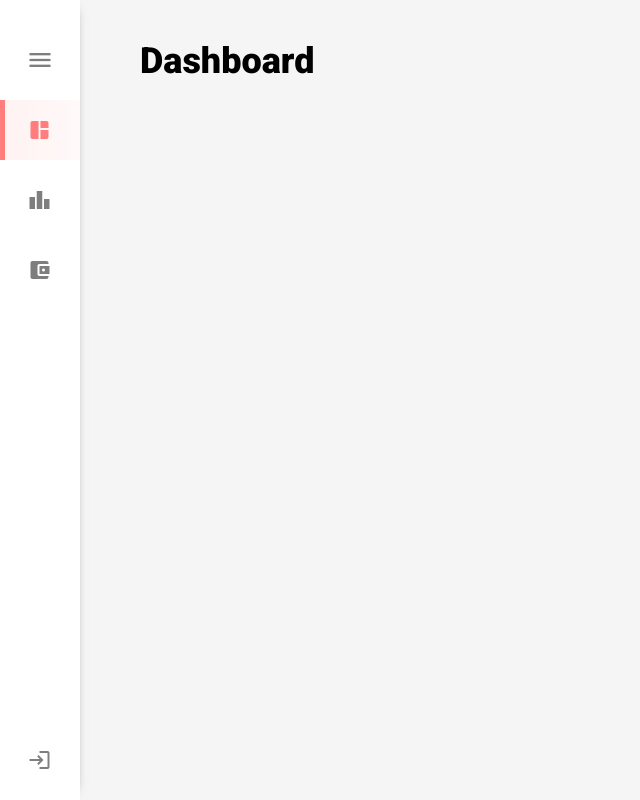
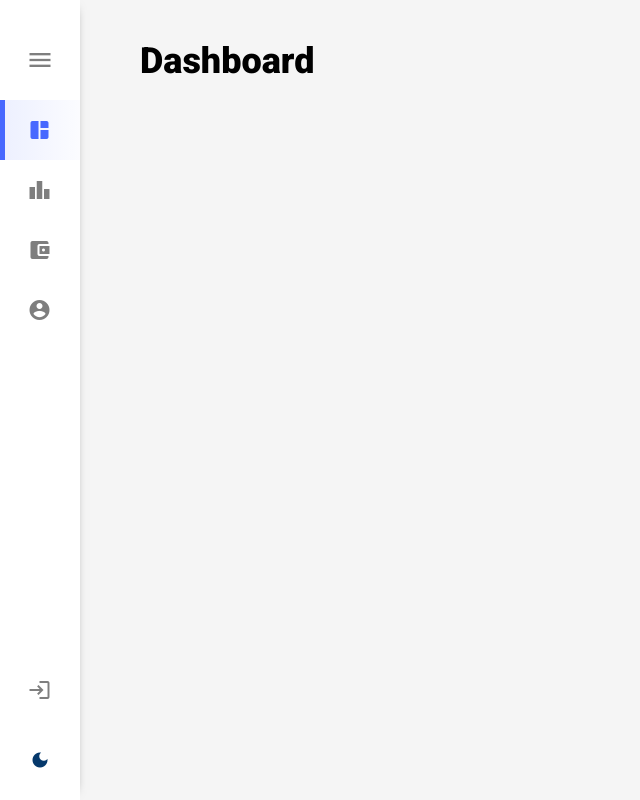
Before and after one commit to iamthenoah/corsair-monitor, a Vue app: page /dashboard in a window 1280 px wide. Shown: the whole page, without its empty margins (0-640 px from the left). Built offline with nearby package versions, Linux system fonts and the light colour scheme.

Commit message:
finally fixed sizing issue with menu

```diff
--- a/public/index.html
+++ b/public/index.html
@@ -17,6 +17,5 @@
 			<strong>We're sorry but <%= htmlWebpackPlugin.options.title %> doesn't work properly without JavaScript enabled. Please enable it to continue.</strong>
 		</noscript>
 		<div id="app"></div>
-		<!-- built files will be auto injected -->
 	</body>
 </html>
--- a/src/assets/styles/animations.scss
+++ b/src/assets/styles/animations.scss
@@ -27,7 +27,7 @@
 }
 
 .fade-in {
-    animation: fade_in ease-out 150ms forwards;
+    animation: fade_in ease-out 200ms forwards;
 }
 
 @keyframes fade_in {
--- a/src/assets/styles/variables.scss
+++ b/src/assets/styles/variables.scss
@@ -2,16 +2,16 @@ $darker: #171a21;
 $dark: lighten($darker, 15%);
 $grey: rgb(126, 126, 126);
 
-$blue: #6085ff;
-$red: #ff554f;
+$blue: #4768ff;
+$red: #ff6d68;
 $green: #5cdb95;
 $navy: #05386B;
-$cold: #4b7299;
 $orange: #ffa600;
 $yellow: #ffd95a;
 $purple: #c57dff;
-$salmon: #ff7d7d;
 $pink: #fcdbff;
 $link: #92acff;
+$cold: #4b7299;
+$salmon: #ff7d7d;
 
-$theme: $salmon;
+$theme: $blue;
--- a/src/components/NavigationMenu.vue
+++ b/src/components/NavigationMenu.vue
@@ -1,15 +1,11 @@
 <template>
-    <div id="nav-content">
+    <nav>
         <section class="content">
             <div id="menu-toggle-container" @click="toggleMenu()">
                 <span class="material-icons">menu</span>
             </div>
-            <div v-if="!isMenuOpened" id="nav-dark-mode-button">
-                <DarkModeButton/>
-            </div>
         </section>
         <section>
-            <div id="main-nav-options">
             <MenuButton
                 @click="toggleMenu(false)"
                 route="/dashboard"
@@ -31,16 +27,22 @@
                 icon="account_balance_wallet"
                 :selected="isCurrent('wallet')"
             />
-            </div>
-        </section>
-        <div class="bottom">
             <MenuButton
-                v-if="isAuthed"
                 @click="toggleMenu(false)"
                 route="/profile"
                 text="My Profile"
                 icon="account_circle"
                 :selected="isCurrent('profile')"
+            />
+        </section>
+        <div class="bottom large">
+            <MenuButton
+                v-if="isAuthed"
+                @click="toggleMenu(false)"
+                route="/logout"
+                text="My Profile"
+                icon="logout"
+                :selected="isCurrent('logout')"
             />
             <MenuButton
                 v-else
@@ -50,8 +52,9 @@
                 icon="login"
                 :selected="isCurrent('authenticate')"
             />
+            <DarkModeButton/>
         </div>
-    </div>
+    </nav>
 </template>
 
 <script>
@@ -65,7 +68,6 @@ export default {
     },
     computed: {
         isAuthed: function() { return this.$store.getters.isAuthenticated; },
-        isMenuOpened: function() { return this.$store.getters.isMenuOpened; },
     },
     mounted() {
         this.toggleMenu(!this.$store.getters.isMenuOpened);
@@ -74,10 +76,7 @@ export default {
         isCurrent: function(path) { return this.$route.path.includes(path); },
         toggleMenu: function(opened = this.$store.getters.isMenuOpened) {
             this.$store.dispatch('TOGGLE_MENU', !opened);
-            document.getElementById('home-grid').style.gridTemplateColumns = opened ? '280px auto' : '80px auto';
-
-            // document.getElementById('page-container').style.width = opened ? 'calc(100% - 280px)' : 'calc(100% - 80px)';
-            // document.getElementById('page-container').style.marginLeft = opened ? '280px' : '80px';
+            document.getElementById('nav-container').style.width = opened ? '280px' : '80px';
         },
     }
 }
@@ -87,12 +86,10 @@ export default {
 
     @import '@/assets/styles/variables.scss';
 
-    #nav-content {
+    nav {
         position: relative;
-        padding-top: 20px;
+        height: 100%;
         width: 100%;
-        height: 100vh;
-        overflow: hidden;
     }
 
     #menu-toggle-container {
@@ -117,10 +114,4 @@ export default {
         opacity: 0.75;
     }
 
-    #nav-dark-mode-button {
-        position: absolute;
-        top: 20px;
-        right: 0;
-    }
-
 </style>
--- a/src/components/buttons/MenuButton.vue
+++ b/src/components/buttons/MenuButton.vue
@@ -31,10 +31,9 @@ export default {
 
     .menu-button {
         position: relative;
-        width: 280px;
+        width: 100%;
         height: 60px;
         color: $grey !important;
-        margin-bottom: 10px;
         -webkit-app-region: no-drag;
     }
 
@@ -53,13 +52,14 @@ export default {
     .selected-indicator-bg {
         position: absolute;
         background: linear-gradient(to right, rgba($theme, 0.1), transparent);
-        width: 50%;
+        width: 100px;
         height: 60px;
         left: 0;
     }
 
     h2 {
         position: absolute;
+        min-width: 100vw;
         top: 50%;
         transform: translateY(-50%);
         font-size: 16px;
--- a/src/components/cards/CryptoCard.vue
+++ b/src/components/cards/CryptoCard.vue
@@ -39,7 +39,7 @@ export default {
     }
 
     .card-container:hover {
-        box-shadow: 0 15px 20px -10px rgba(black, 0.5);
+        box-shadow: 0 20px 20px -10px rgba(black, 0.5);
         transform: scale(1.02);
     }
 
--- a/src/router/index.js
+++ b/src/router/index.js
@@ -15,36 +15,20 @@ const routes = [
 			{
 				path: '/dashboard',
 				component: () => import('../views/home/Dashboard.vue'),
-				meta: {
-					// requiresAuth: true
-				}
 			},
 			{
 				path: '/rig',
 				component: () => import('../views/home/RigMonitor.vue'),
-				meta: {
-					// requiresAuth: true
-				}
 			},
 			{
 				path: '/wallet',
 				component: () => import('../views/home/Wallet.vue'),
-				meta: {
-					// requiresAuth: true
-				}
 			},
 			{
 				path: '/profile',
 				component: () => import('../views/home/Profile.vue'),
 				meta: {
-					// requiresAuth: true
-				}
-			},
-			{
-				path: '/dashboard',
-				component: () => import('../views/home/Dashboard.vue'),
-				meta: {
-					// requiresAuth: true
+					requiresAuth: true
 				}
 			},
 		]
--- a/src/views/Home.vue
+++ b/src/views/Home.vue
@@ -1,23 +1,35 @@
 <template>
-	<div id="home-grid" :class="{ 'darkMode' : isDarkMode }">
-		<div class="bg-theme-light" id="nav-container">
+	<div id="home-container" :class="{ 'darkMode' : isDarkMode }">
+		<div class="bg-theme-light">
+			<div id="nav-container">
+				<NavigationMenu />
+			</div>
+		</div>
+		<div class="bg-theme-dark" id="main-container">
+			<router-view class="fade-in"/>
+		</div>
+	</div>
+
+
+
+		<!-- <div>
 			<NavigationMenu/>
 		</div>
-		<div class="bg-theme-dark" id="page-container">
-			<router-view class="fade-in"/>
-			<AuthPrompt v-if="isAuthed" />
-		</div>
-	</div>
+		<div class="bg-theme-dark">
+			<div id="home-main-container">
+				<AuthPrompt v-if="isAuthed" />
+			</div>
+		</div> -->
 </template>
 
 <script>
 import NavigationMenu from '@/components/NavigationMenu.vue';
-import AuthPrompt from '@/components/AuthPrompt.vue';
+// import AuthPrompt from '@/components/AuthPrompt.vue';
 
 export default {
     components: {
 		NavigationMenu,
-        AuthPrompt,
+        // AuthPrompt,
 	},
 	computed: {
 		isDarkMode: function() { return this.$store.getters.isDarkModeEnabled; },
@@ -28,24 +40,29 @@ export default {
 
 <style lang="scss" scoped>
 
-	#home-grid {
-		display: grid;
-		grid-template-columns: 280px auto;
+	#home-container {
+		width: 100vw;
 		height: 100vh;
+		display: flex;
+		position: fixed;
 	}
 
 	#nav-container {
 		-webkit-app-region: drag;
-		position: relative;
+		height: 100vh;
+		padding-top: 20px;
+		transition: all 200ms ease-out;
+		display: inline-flex;
+		overflow: hidden;
 		box-shadow: 5px 0px 10px -10px rgba(black, 0.5);
-		z-index: 10;
 	}
 
-	#page-container {
-		position: relative;
+	#main-container {
 		padding-top: 40px;
-		overflow-y: auto;
-		overflow-x: hidden;
+		width: 100%;
+		display: inline-flex;
+		z-index: -10;
+		overflow: auto;
 	}
 
 </style>
--- a/src/views/auth/ResetPasswordForm.vue
+++ b/src/views/auth/ResetPasswordForm.vue
@@ -13,7 +13,7 @@
             <div v-else >
                 <label>Email</label>
                 <input type="text" placeholder="current email" v-model="email">
-                <button @click="sendResetLink()" class="btn large">Send Reset Email</button>
+                <button :class="{ 'disabled' : email.length === 0 }" @click="sendResetLink()" class="btn large">Send Reset Email</button>
             </div>
             <p class="bottom">Go back to <router-link to="/authenticate/login"><a>login</a></router-link>.</p>
         </div>
--- a/src/views/home/Wallet.vue
+++ b/src/views/home/Wallet.vue
@@ -1,14 +1,12 @@
 <template>
-    <div class="content bezels">
+    <main class="content bezels">
         <h1>Crypto Wallet</h1>
-        <main>
         <CryptoCard
             address="3a7aF0a0527C51E322aBbC3Eabfd31b4fC8F5Dcf"
             name="Main Account" :ETH="3.55" :value="formatNumber(23434.5)"
             theme="https://encrypted-tbn0.gstatic.com/images?q=tbn:ANd9GcSjnUSnSpwEO49RoQS_hf4Vhou9WLCQsJjAteZd8HOziwF5Y-XnMbrGhg4Q9ZvBj1Jjfkk&usqp=CAU"
         />
     </main>
-    </div>
 </template>
 
 <script>
```
Lines whose indentation alone changed are shown as unchanged.
